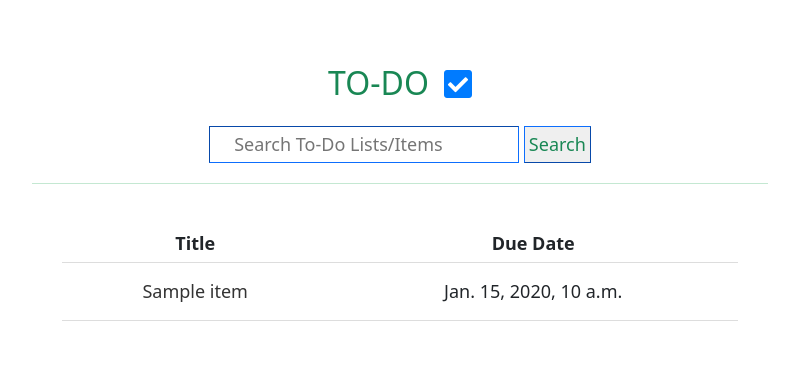
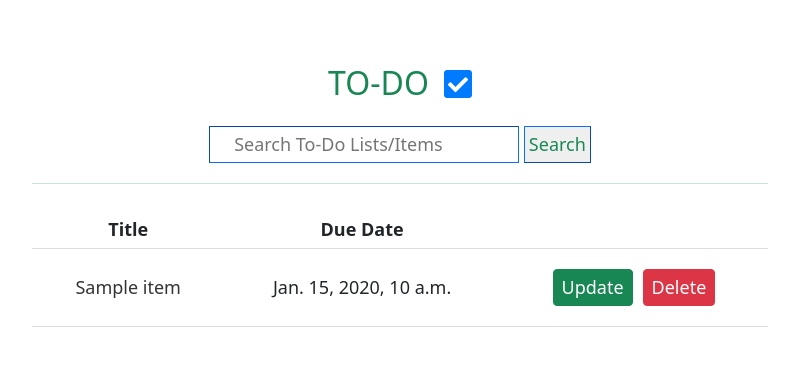
Before and after one commit to NabinPrasadDhungana/ToDo_List_Project, a Django app: template todolist_project/todolist_app/templates/index.html in a window 1280 px wide. Shown: the part 90-456 px from the top of the page, without its empty margins (240-1039 px from the left). Run offline with Django 3.2, Linux system fonts and the light colour scheme; the template is opened without the code that fills it: most values are stand-ins (such as "Sample title", 1, 10 or a date in 2020); some libraries are stand-ins or nearby versions.

Commit message:
Item delete view, template and url created

```diff
--- a/todolist_project/todolist_app/static/todolist_app/css/style.css
+++ b/todolist_project/todolist_app/static/todolist_app/css/style.css
@@ -23,13 +23,16 @@
     .search-button {
         margin-top: 5px;
     }
+    .main {
+        max-width: 100%;
+    }
 }
 
 /* Media query for medium devices (tablets, 576px - 991px wide) */
 @media (min-width: 576px) and (max-width: 991.98px) {
     .main {
         font-size: 16px; /* Default font size */
-        padding: 0 50px; /* Default padding */
+        padding: 0 30px; /* Default padding */
     }
 }
 
@@ -58,7 +61,7 @@ nav {
 
 .todo-list {
     width: 100%;
-    padding: 30px;
+    padding-top: 1rem;
     text-align: center;
 }
 
@@ -75,6 +78,7 @@ hr {
     text-decoration: none;
     color: #333;
     font-size: large;
+    margin: 5px;
 }
 
 .todo-table a:hover {
--- a/todolist_project/todolist_app/templates/index.html
+++ b/todolist_project/todolist_app/templates/index.html
@@ -31,6 +31,7 @@
               <tr>
                 <th>Title</th>
                 <th>Due Date</th>
+                <th></th>
               </tr>
             </thead>
 
@@ -40,6 +41,7 @@
                   <tr>
                   <td><a href="{% url 'item_detail' item.todo_list.id item.id %}">{{ item.title }}</a></td>
                   <td>{{ item.due_date }}</td>
+                  <td><a href="{% url 'item_update' item.todo_list.id item.id %}" class="btn btn-sm btn-success text-white">Update</a><a href="{% url 'item_delete' item.todo_list.id item.id %}" class="btn btn-sm btn-danger text-white">Delete</a></td>
                 </tr>
 
               {% endfor %}
--- a/todolist_project/todolist_app/templates/todolist_app/item_detail.html
+++ b/todolist_project/todolist_app/templates/todolist_app/item_detail.html
@@ -35,7 +35,7 @@
             <hr>
             <div class="edit-btn justify-content-around d-flex flex-wrap">
                 <a href="{% url 'item_update' todo_item.todo_list.id todo_item.id %}" class="btn btn-sm py-2 btn-success w-25">Update</a>
-                <a href="#" class="btn btn-sm py-2 btn-danger w-25">Delete</a>
+                <a href="{% url 'item_delete' todo_item.todo_list.id todo_item.id %}" class="btn btn-sm py-2 btn-danger w-25">Delete</a>
             </div>
 
         </div>
--- a/todolist_project/todolist_app/templates/todolist_app/item_update.html
+++ b/todolist_project/todolist_app/templates/todolist_app/item_update.html
@@ -3,7 +3,7 @@
 
 {% block content %}
 
-<div class="container col-lg-8 col-md-8 col-sm-12">
+<div class="container col-lg-10 col-md-10 col-sm-12">
     <div class="card border-success">
         <div class="card-header text-center border-primary">
             <h2>Todo Item Update Form</h2>
--- a/todolist_project/todolist_app/urls.py
+++ b/todolist_project/todolist_app/urls.py
@@ -8,4 +8,5 @@ urlpatterns = [
     path('item/<int:id>/<str:pk>/', ItemDetailView.as_view(), name='item_detail'),
     path('update/<int:id>/<str:pk>/', ItemUpdateView.as_view(), name='item_update'),
     path('create/', ItemCreateView.as_view(), name='item_create'),
+    path('delete/<int:id>/<str:pk>/', ItemDeleteView.as_view(), name='item_delete')
 ]
```
Also changed, not shown: todolist_project/todolist_app/templates/todolist_app/item_delete.html (added, +17 -0 lines), todolist_project/todolist_app/views.py (+9 -3 lines), todolist_project/db.sqlite3.
